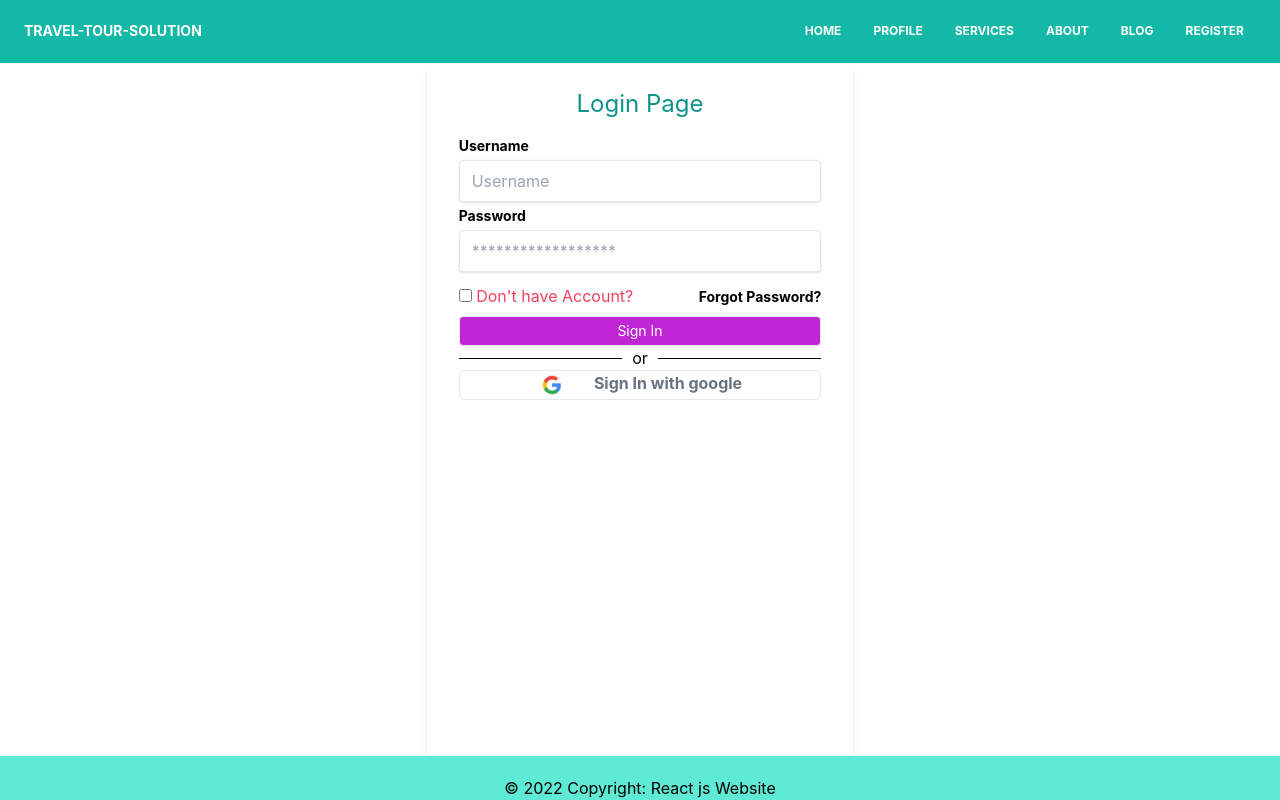
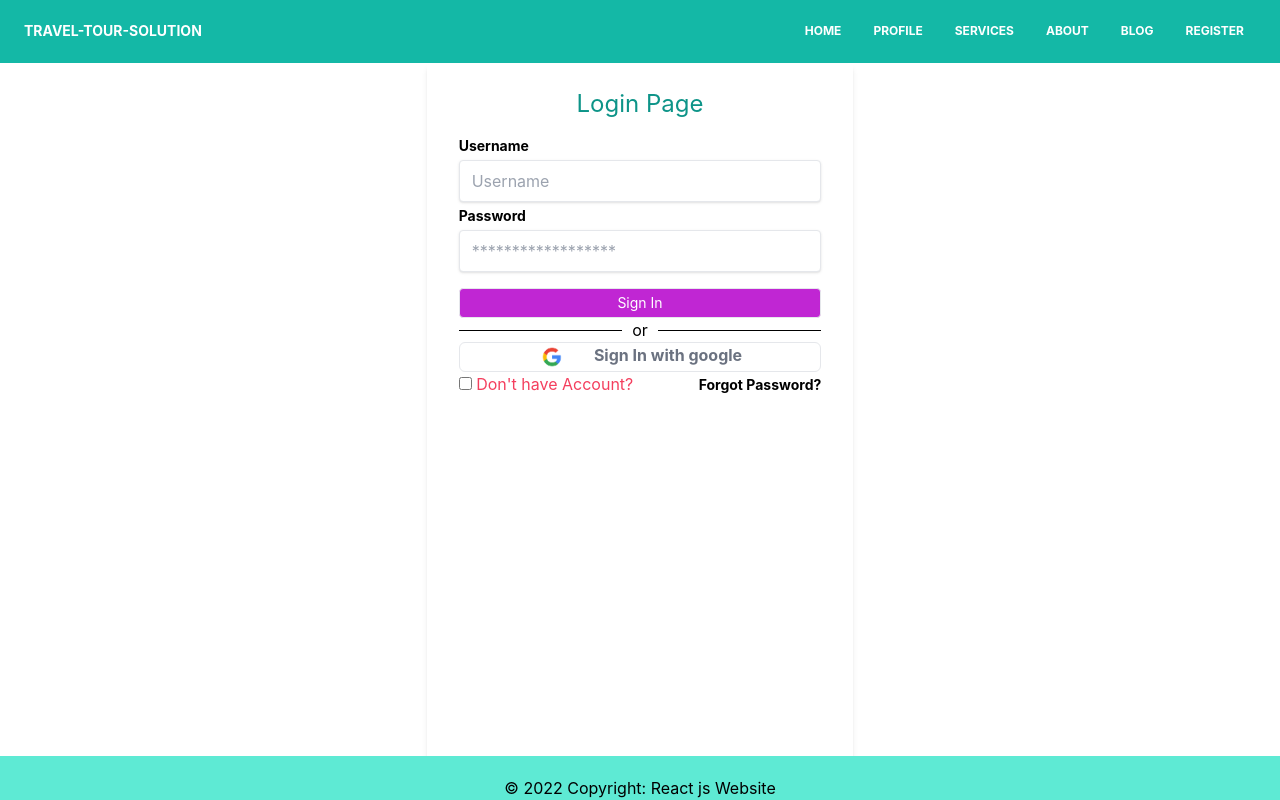
Before and after one commit to 19khaled88/independent-service-provider, a React (Create React App) app: page /register in a window 1280 px wide. Built offline with nearby package versions, Linux system fonts and the light colour scheme; no server answers.

Commit message:
create user and sign

```diff
--- a/src/components/Notfound/Notfound.js
+++ b/src/components/Notfound/Notfound.js
@@ -1,5 +1,9 @@
-import React from 'react'
+import React from 'react';
 
 export const Notfound = () => {
-  return <div>Notfound</div>
+  return ( <div className="flex flex-col justify-center items-center container mb-14 pt-16 mx-auto">
+          <h4 className="">404</h4>
+
+        </div>
+          );
 }
--- a/src/components/Register/Register.js
+++ b/src/components/Register/Register.js
@@ -1,12 +1,24 @@
 import { GoogleAuthProvider, signInWithPopup } from "firebase/auth";
-import React, { useState } from 'react';
-import { useAuthState } from 'react-firebase-hooks/auth';
+import React, { useRef, useState } from 'react';
+import { useAuthState, useCreateUserWithEmailAndPassword, useSignInWithEmailAndPassword } from 'react-firebase-hooks/auth';
 import { useNavigate } from 'react-router-dom';
 import auth from '../../Auth/firebase.init';
 
 export const Register = () => {
   const [register, setRegister] = useState(true)
   const [loading] = useAuthState(auth);
+  const [
+    createUserWithEmailAndPassword,
+    user1,
+    loading1,
+    error1,
+  ] = useCreateUserWithEmailAndPassword(auth);
+  const [
+    signInWithEmailAndPassword,
+    user2,
+    loading2,
+    error2,
+  ] = useSignInWithEmailAndPassword(auth);
   const [user, setUser] = useState('');
   const [error, setError] = useState('');
   const navigate = useNavigate();
@@ -32,11 +44,71 @@ export const Register = () => {
         }, 3000);
       });
   }
+
+  const emailRef = useRef('');
+  const passwordRef = useRef('');
+  const confPasswordRef = useRef('');
+  let errorState;
+  let loadingState;
+  let currUser;
+
+  if (error1 || error2) {
+    errorState =  error.message
+  }
+  if (loading1 || loading2) {
+    loadingState = 'Loading...'
+  }
+  if (user1 || user2) {
+   navigate('/profile');
+  }
+
+  const submiLogintHandler=(event)=>{
+    event.preventDefault();
+    const email = emailRef.current.value;
+    const password = passwordRef.current.value;
+
+    if(password.length < 6){
+      setError('Password must be al least 6 characters');
+      const timer = setTimeout(()=>{
+        setError('');
+      },3000);
+      return timer;
+    }
+
+    signInWithEmailAndPassword(email, password)
+
+  }
+
+  const submitSignupHandler=(event)=>{
+    event.preventDefault();
+    const email = emailRef.current.value;
+    const password = passwordRef.current.value;
+    const confPass= confPasswordRef.current.value;
+
+    if(password.length  < 6){
+      setError('Password must be at least 6 characters');
+      const timer = setTimeout(()=>{
+        setError('');
+      },3000);
+      return timer;
+    }
+    if(password !== confPass){
+     setError('Password not match');
+     const timer = setTimeout(()=>{
+       setError('');
+     },3000);
+     return timer;
+    }
+    createUserWithEmailAndPassword(email, password)
+
+  }
+
   return (
     <div class="container absolute inset-0 top-16 w-2/6 mx-auto bg-white shadow-md rounded px-8 pt-6 pb-8 mb-4 flex flex-col">
       {register === true ? (
         <div className="">
           <p className="text-2xl mb-4 text-center text-teal-600">Login Page</p>
+            <form onSubmit={submiLogintHandler}>
               <div class="mb-1">
                 <label
                   class="block text-grey-darker text-sm font-bold mb-1"
@@ -45,10 +117,12 @@ export const Register = () => {
                   Username
                 </label>
                 <input
+                ref={emailRef}
                   class="shadow appearance-none border rounded w-full py-2 px-3 text-grey-darker"
                   id="username"
                   type="text"
                   placeholder="Username"
+                  required
                 />
               </div>
               <div class="mb-1">
@@ -59,20 +133,33 @@ export const Register = () => {
                   Password
                 </label>
                 <input
+                  ref={passwordRef}
                   class="shadow appearance-none border border-red rounded w-full py-2 px-3 text-grey-darker mb-2"
                   id="password"
                   type="password"
                   placeholder="******************"
+                  required
                 />
               </div>
+              <p className="text-red-600">{error ? error : ''}</p>
 
-          <p className="text-red-600">{error ? error : ''}</p>
+            <div className="flex justify-center items-center mt-2">
+            {register === true ? (
+              <button className="bg-fuchsia-600 py-1 px-4 w-full text-sm text-white rounded border border-green focus:outline-none focus:border-green-dark">
+                Sign In
+              </button>
+            ) : (
+              <button className="bg-fuchsia-600 py-1 px-4 w-full text-sm text-white rounded border border-green focus:outline-none focus:border-green-dark">
+                Sign Up
+              </button>
+            )}
+          </div>
+            </form>
           </div>
       ) : (
         <div className="">
-          <p className="text-2xl mb-2 text-center text-teal-600">
-            Sign Up Page
-          </p>
+          <p className="text-2xl mb-2 text-center text-teal-600"> Sign Up Page</p>
+          <form onSubmit={submitSignupHandler}>
             <div class="mb-1">
               <label
                 class="block text-grey-darker text-sm font-bold mb-1"
@@ -81,10 +168,12 @@ export const Register = () => {
                 Username
               </label>
               <input
+                ref={emailRef}
                 class="shadow appearance-none border rounded w-full py-2 px-3 text-grey-darker"
                 id="username"
                 type="text"
                 placeholder="Username"
+                required
               />
             </div>
             <div class="mb-1">
@@ -95,10 +184,12 @@ export const Register = () => {
                 Password
               </label>
               <input
+                ref={passwordRef}
                 class="shadow appearance-none border border-red rounded w-full py-2 px-3 text-grey-darker"
                 id="password"
                 type="password"
                 placeholder="******************"
+                required
               />
             </div>
             <div class="mb-1">
@@ -109,16 +200,61 @@ export const Register = () => {
                 Confirm Password
               </label>
               <input
+                ref={confPasswordRef}
                 class="shadow appearance-none border border-red rounded w-full py-2 px-3 text-grey-darker mb-2"
                 id="confirm_password"
                 type="password"
                 placeholder="******************"
+                required
               />
             </div>
 
           <p className="text-red-600">{error ? error : ''}</p>
+          <div className="flex justify-center items-center mt-2">
+          {register === true ? (
+            <button className="bg-fuchsia-600 py-1 px-4 w-full text-sm text-white rounded border border-green focus:outline-none focus:border-green-dark">
+              Sign In
+            </button>
+          ) : (
+            <button className="bg-fuchsia-600 py-1 px-4 w-full text-sm text-white rounded border border-green focus:outline-none focus:border-green-dark">
+              Sign Up
+            </button>
+          )}
+        </div>
+         </form>
         </div>
       )}
+
+
+
+      <div className="flex flex-row justify-between items-center ">
+        <hr
+          style={{
+            color: '#000000',
+            backgroundColor: '#000000',
+            height: 0.5,
+            width: '45%',
+            borderColor: '#000000',
+          }}
+        />{' '}
+        or{' '}
+        <hr
+          style={{
+            color: '#000000',
+            backgroundColor: '#000000',
+            height: 0.5,
+            width: '45%',
+            borderColor: '#000000',
+          }}
+        />
+      </div>
+      <div>
+        <button onClick={googleAuthHandler} className="bg-white-200  px-4 w-full text-1xl text-base flex flex-row justify-center space-x-7 font-bold text-gray-500 rounded-md border border-green focus:outline-none focus:border-green-dark">
+          <img className="w-7 h-7 my-0" src="/images/google.png" alt="" />
+          <span>Sign In with google</span>
+        </button>
+      </div>
+
 
       <div className="flex flex-row justify-between">
         <div>
@@ -147,44 +283,6 @@ export const Register = () => {
           </button>
         </div>
       </div>
-      <div className="flex justify-center items-center mt-2">
-        {register === true ? (
-          <button className="bg-fuchsia-600 py-1 px-4 w-full text-sm text-white rounded border border-green focus:outline-none focus:border-green-dark">
-            Sign In
-          </button>
-        ) : (
-          <button className="bg-fuchsia-600 py-1 px-4 w-full text-sm text-white rounded border border-green focus:outline-none focus:border-green-dark">
-            Sign Up
-          </button>
-        )}
-      </div>
-      <div className="flex flex-row justify-between items-center ">
-        <hr
-          style={{
-            color: '#000000',
-            backgroundColor: '#000000',
-            height: 0.5,
-            width: '45%',
-            borderColor: '#000000',
-          }}
-        />{' '}
-        or{' '}
-        <hr
-          style={{
-            color: '#000000',
-            backgroundColor: '#000000',
-            height: 0.5,
-            width: '45%',
-            borderColor: '#000000',
-          }}
-        />
-      </div>
-      <div>
-        <button onClick={googleAuthHandler} className="bg-white-200  px-4 w-full text-1xl text-base flex flex-row justify-center space-x-7 font-bold text-gray-500 rounded-md border border-green focus:outline-none focus:border-green-dark">
-          <img className="w-7 h-7 my-0" src="/images/google.png" alt="" />
-          <span>Sign In with google</span>
-        </button>
-      </div>
     </div>
   )
 }
```
Lines whose indentation alone changed are shown as unchanged.
